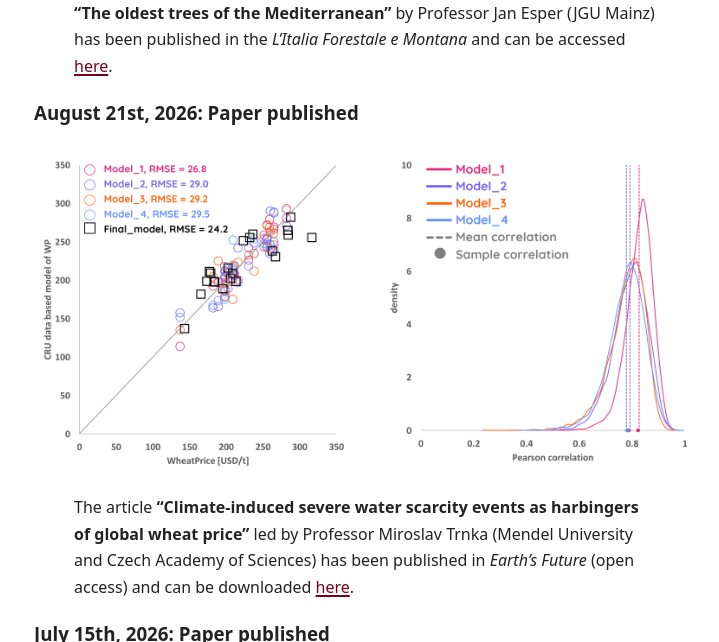
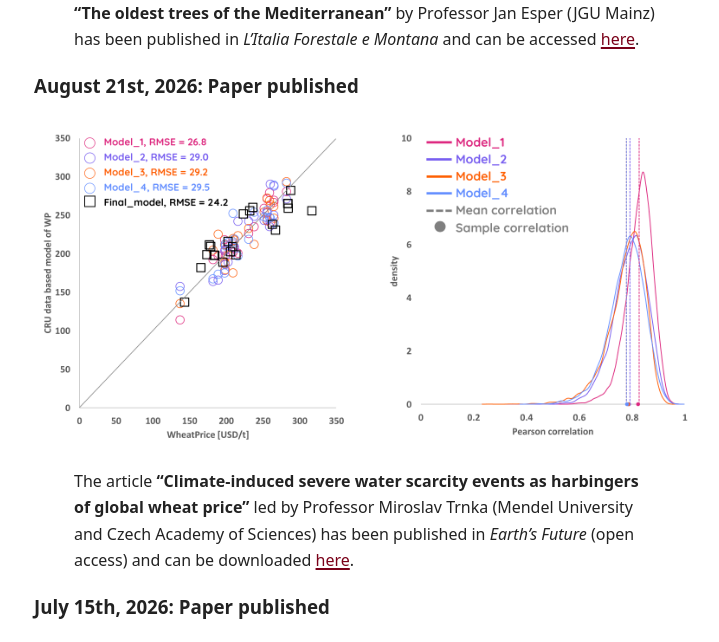
Before and after one commit to mcatorbenson/mcatorbenson.github.io, a Jekyll site: the page built from news/index.md, in a window 1280 px wide and 900 px high, scrolled down 393 px, cut to the strip 258-900 px from the top of the window. Shown: the whole strip, without its empty margins (274-993 px from the left). Built offline with Jekyll 4.4.1, drawn with Linux system fonts in a browser that asks for light colours.

Commit message:
Update index.md

```diff
--- a/news/index.md
+++ b/news/index.md
@@ -9,7 +9,7 @@
     <img src="../assets/temp/esper26IJFME.png" alt="Esper 2026 - L'Italia Forestale e Montana">
 </a>
 
-> **"The oldest trees of the Mediterranean"** by Professor Jan Esper (JGU Mainz) has been published in the *L'Italia Forestale e Montana* and can be accessed [here](https://italiaforestalemontana.it/index.php/ifm/article/view/1249).
+> **"The oldest trees of the Mediterranean"** by Professor Jan Esper (JGU Mainz) has been published in *L'Italia Forestale e Montana* and can be accessed [here](https://italiaforestalemontana.it/index.php/ifm/article/view/1249).
 
 ### August 21st, 2026: Paper published
 <a href="../assets/temp/trnka26EF.png" class="lightbox">
```
